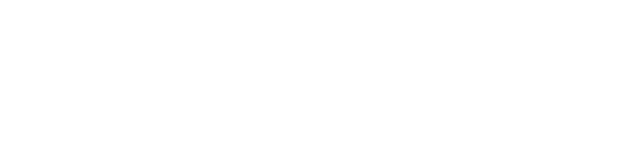
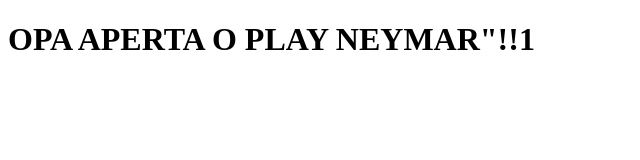
Before and after one commit to Felipperrosa/curso_git_1, a plain HTML site: page index.html in a window 1280 px wide. Shown: the whole page, without its empty margins (0-640 px from the left). Drawn offline with Linux system fonts and the light colour scheme.

Commit message:
Funcionalidade executada

```diff
--- a/index.html
+++ b/index.html
@@ -7,5 +7,8 @@
 </head>
 <body>
 
+    <h1>OPA APERTA O PLAY NEYMAR"!!1</h1>
+
+
 </body>
 </html>
```
